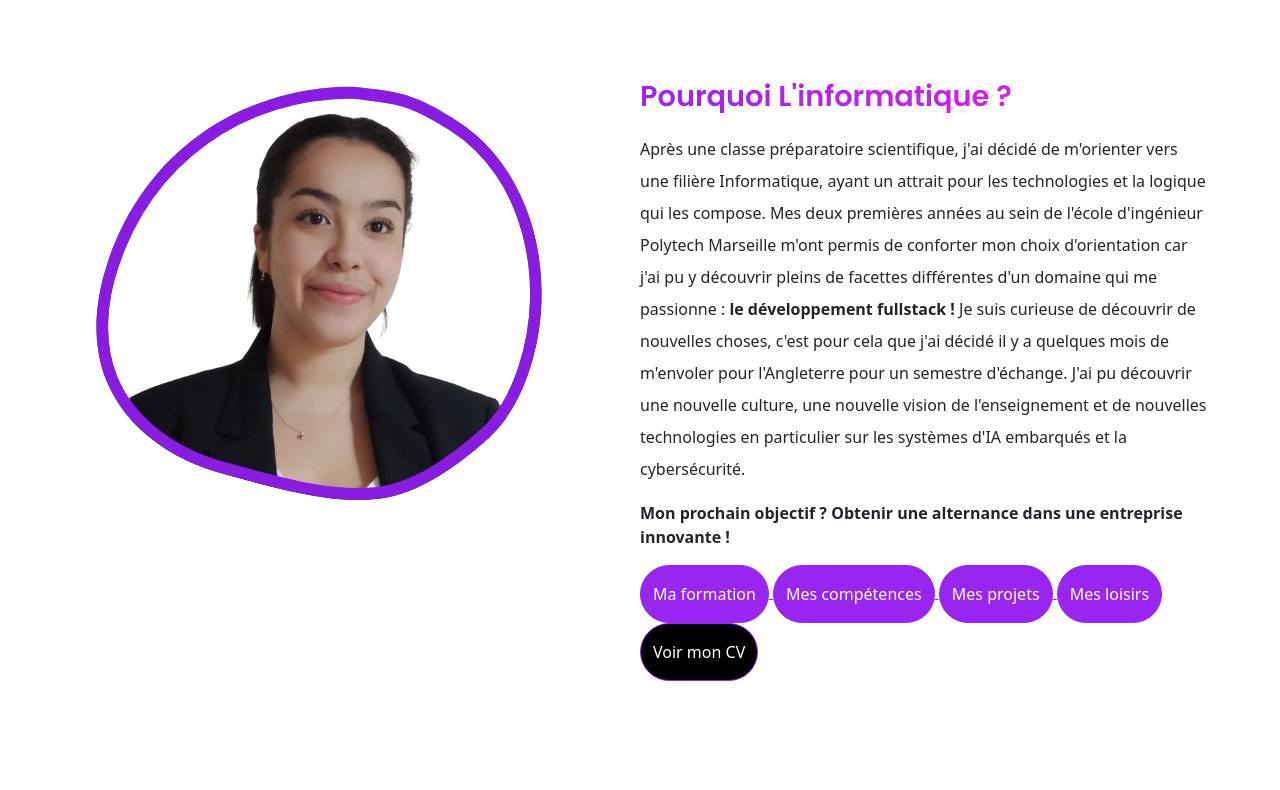
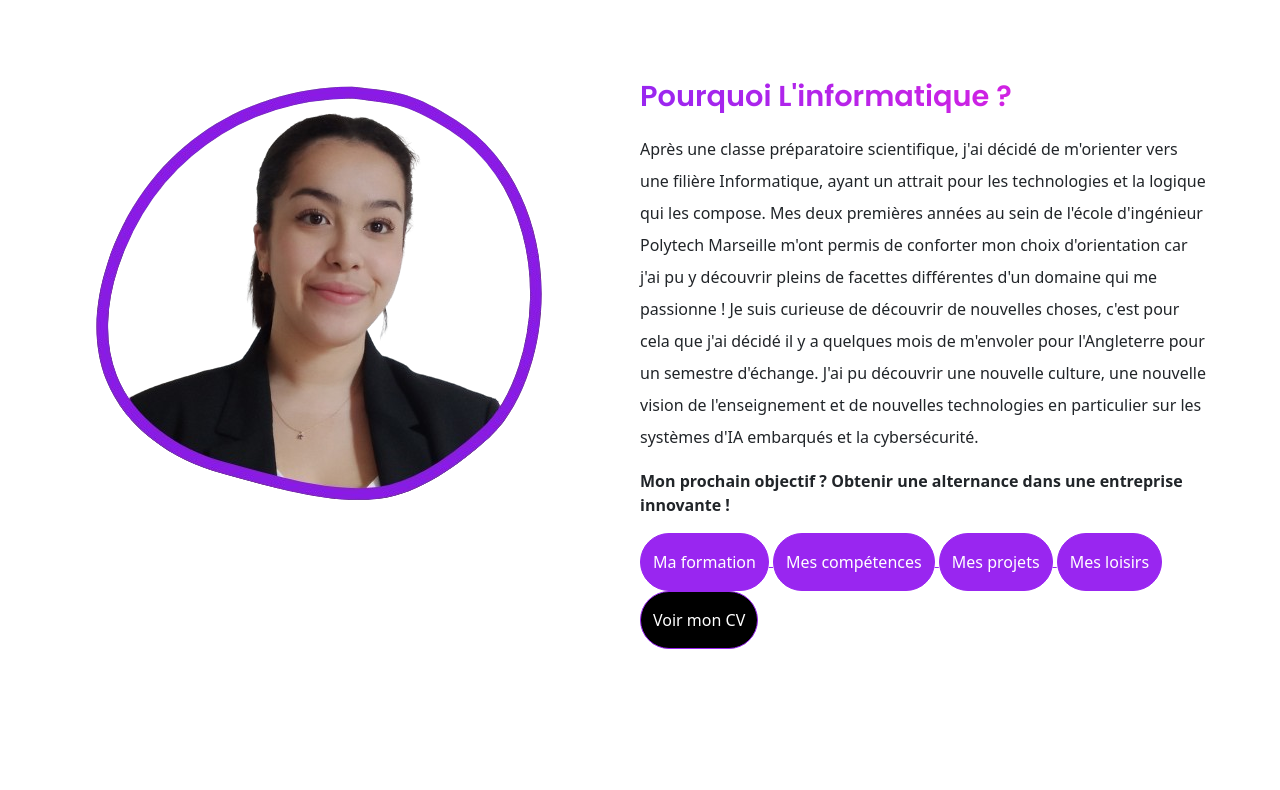
Before and after one commit to ines02607/Portfolio, a plain HTML site: page index.html in a window 1280 px wide. Shown: the part 1177-1967 px from the top of the page. Drawn offline with nearby package versions, Linux system fonts and the light colour scheme; files whose address does not match are found by name.

Commit message:
correction

```diff
--- a/index.html
+++ b/index.html
@@ -100,7 +100,7 @@
           <h3 class="display-3--title mt-1">Pourquoi l'informatique ?</h3>
           <p class="lh-lg" style="padding-top: 2%;">
             Après une classe préparatoire scientifique, j'ai décidé de m'orienter vers une filière Informatique, ayant un attrait pour les technologies et la logique qui les compose.
-            Mes deux premières années au sein de l'école d'ingénieur Polytech Marseille m'ont permis de conforter mon choix d'orientation car j'ai pu y découvrir pleins de facettes différentes d'un domaine qui me passionne : <span style="font-weight: bolder;">le développement fullstack !</span>
+            Mes deux premières années au sein de l'école d'ingénieur Polytech Marseille m'ont permis de conforter mon choix d'orientation car j'ai pu y découvrir pleins de facettes différentes d'un domaine qui me passionne !
             Je suis curieuse de découvrir de nouvelles choses, c'est pour cela que j'ai décidé il y a quelques mois de m'envoler pour l'Angleterre pour un semestre d'échange.
             J'ai pu découvrir une nouvelle culture, une nouvelle vision de l'enseignement et de nouvelles technologies en particulier sur les systèmes d'IA embarqués et la cybersécurité.
             <br><p style="font-weight: bolder;">Mon prochain objectif ? Obtenir une alternance dans une entreprise innovante !</p>
```
